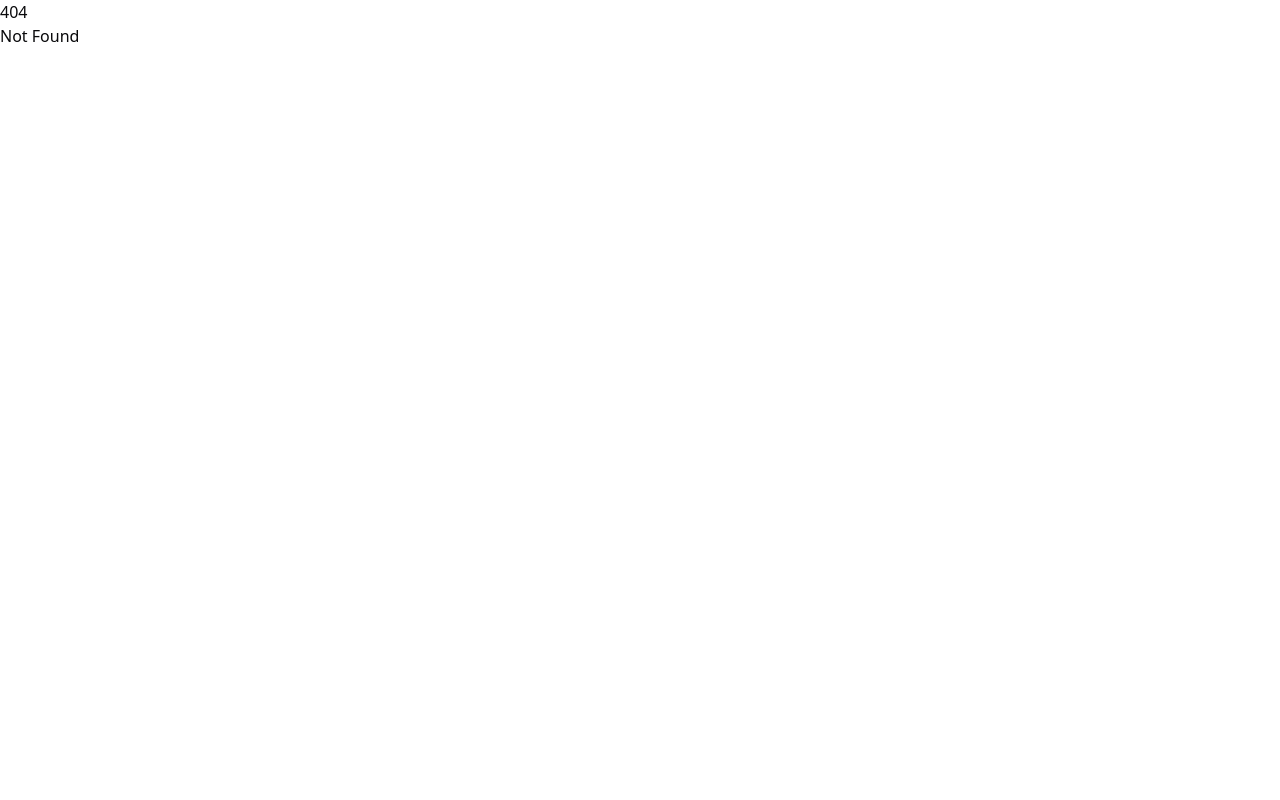
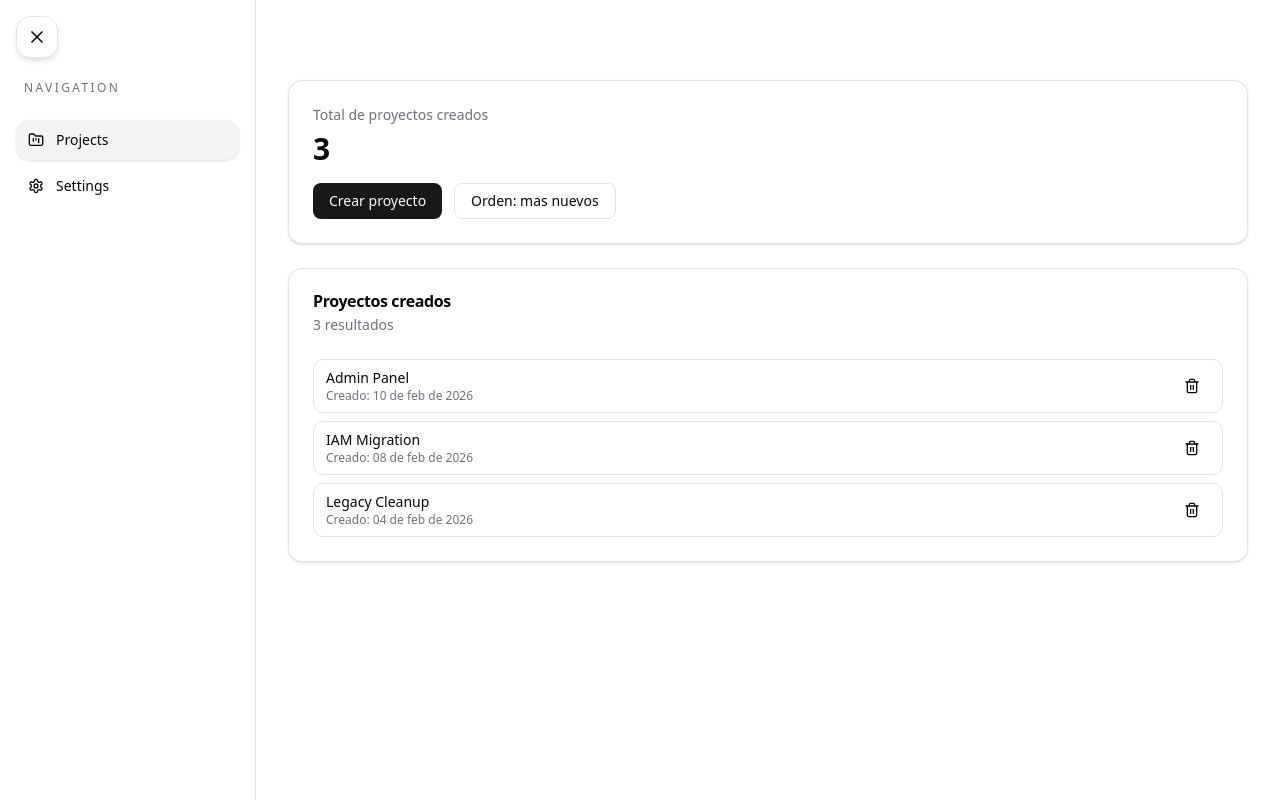
Before and after one commit to zGIKS/IAM-admin-panel, a SvelteKit app: page /dashboard/projects in a window 1280 px wide. Before the commit this address had no page. Built offline with nearby package versions, Linux system fonts and the light colour scheme.

Commit message:
feat: implement dashboard layout and project management features

```diff
--- /dev/null
+++ b/src/routes/dashboard/+layout.svelte
@@ -0,0 +1,68 @@
+<script lang="ts">
+	import { page } from "$app/state";
+	import { FolderKanban, Menu, Settings, X } from "@lucide/svelte";
+	import { fly } from "svelte/transition";
+
+	let { children } = $props();
+	let sidebarOpen = $state(true);
+
+	const navigationItems = [
+		{
+			label: "Projects",
+			href: "/dashboard/projects",
+			icon: FolderKanban
+		},
+		{
+			label: "Settings",
+			href: "/dashboard/settings",
+			icon: Settings
+		}
+	];
+
+	function isActivePath(href: string): boolean {
+		return page.url.pathname === href || page.url.pathname.startsWith(`${href}/`);
+	}
+</script>
+
+<div class="min-h-screen bg-background text-foreground">
+	<button
+		type="button"
+		onclick={() => (sidebarOpen = !sidebarOpen)}
+		class="fixed left-4 top-4 z-30 rounded-xl border bg-card/95 p-2.5 text-foreground shadow-md backdrop-blur-sm transition hover:bg-muted"
+		aria-label="Alternar menu lateral"
+	>
+		{#if sidebarOpen}
+			<X class="size-5" />
+		{:else}
+			<Menu class="size-5" />
+		{/if}
+	</button>
+
+	<div class="flex min-h-screen">
+		{#if sidebarOpen}
+			<aside
+				class="w-64 border-r bg-card/95 px-4 pb-6 pt-20 backdrop-blur-sm"
+				transition:fly={{ x: -12, duration: 180 }}
+			>
+				<div class="mb-6 px-2">
+					<p class="text-xs font-medium uppercase tracking-[0.2em] text-muted-foreground">Navigation</p>
+				</div>
+				<nav class="space-y-1.5">
+					{#each navigationItems as item}
+						<a
+							href={item.href}
+							class={`flex items-center gap-3 rounded-xl px-3 py-2.5 text-sm font-medium transition ${isActivePath(item.href) ? "bg-muted shadow-sm" : "hover:bg-muted/70"}`}
+						>
+							<item.icon class="size-4" />
+							<span>{item.label}</span>
+						</a>
+					{/each}
+				</nav>
+			</aside>
+		{/if}
+
+		<main class="flex-1 px-6 pb-6 pt-20 md:px-8">
+			{@render children()}
+		</main>
+	</div>
+</div>
--- a/src/routes/dashboard/+page.svelte
+++ b/src/routes/dashboard/+page.svelte
@@ -1,16 +1 @@
-<script lang="ts">
-	import { Button } from "$lib/components/ui/button";
-</script>
-
-<main class="flex min-h-screen items-center justify-center bg-background px-6">
-	<section class="w-full max-w-xl rounded-lg border bg-card p-8 text-card-foreground shadow-sm">
-		<h1 class="text-2xl font-semibold">Panel protegido</h1>
-		<p class="mt-2 text-sm text-muted-foreground">
-			El login fue exitoso y esta ruta solo se puede abrir con el token en la cookie de sesion.
-		</p>
-
-		<form method="POST" action="?/logout" class="mt-6">
-			<Button type="submit" variant="outline">Cerrar sesion</Button>
-		</form>
-	</section>
-</main>
+<div></div>
--- /dev/null
+++ b/src/routes/dashboard/projects/+page.svelte
@@ -0,0 +1,94 @@
+<script lang="ts">
+	import { Trash2 } from "@lucide/svelte";
+	import { Button } from "$lib/components/ui/button";
+	import { Card, CardContent, CardDescription, CardHeader, CardTitle } from "$lib/components/ui/card";
+
+	type Project = {
+		id: number;
+		name: string;
+		createdAt: Date;
+	};
+
+	let projects = $state<Project[]>([
+		{ id: 1, name: "IAM Migration", createdAt: new Date("2026-02-08") },
+		{ id: 2, name: "Admin Panel", createdAt: new Date("2026-02-10") },
+		{ id: 3, name: "Legacy Cleanup", createdAt: new Date("2026-02-04") }
+	]);
+
+	let newestFirst = $state(true);
+
+	const sortedProjects = $derived.by(() => {
+		return [...projects].sort((a, b) => {
+			const diff = a.createdAt.getTime() - b.createdAt.getTime();
+			return newestFirst ? -diff : diff;
+		});
+	});
+
+	const createdProjectsCount = $derived(projects.length);
+
+	function deleteProject(id: number) {
+		projects = projects.filter((project) => project.id !== id);
+	}
+
+	function formatDate(date: Date): string {
+		return new Intl.DateTimeFormat("es-AR", {
+			day: "2-digit",
+			month: "short",
+			year: "numeric"
+		}).format(date);
+	}
+</script>
+
+<section class="space-y-6">
+	<Card>
+		<CardHeader class="pb-4">
+			<CardDescription>Total de proyectos creados</CardDescription>
+			<CardTitle class="text-3xl">{createdProjectsCount}</CardTitle>
+		</CardHeader>
+		<CardContent class="flex flex-wrap items-center gap-3">
+			<a
+				href="/dashboard/projects/new"
+				class="inline-flex h-9 items-center justify-center rounded-md bg-primary px-4 py-2 text-sm font-medium text-primary-foreground transition hover:bg-primary/90"
+			>
+				Crear proyecto
+			</a>
+			<Button variant="outline" onclick={() => (newestFirst = !newestFirst)}>
+				{newestFirst ? "Orden: mas nuevos" : "Orden: mas antiguos"}
+			</Button>
+		</CardContent>
+	</Card>
+
+	<Card>
+		<CardHeader>
+			<CardTitle>Proyectos creados</CardTitle>
+			<CardDescription>
+				{sortedProjects.length} resultado{sortedProjects.length === 1 ? "" : "s"}
+			</CardDescription>
+		</CardHeader>
+		<CardContent>
+			{#if sortedProjects.length === 0}
+				<p class="text-sm text-muted-foreground">No hay proyectos para mostrar.</p>
+			{:else}
+				<ul class="space-y-2">
+					{#each sortedProjects as project (project.id)}
+						<li class="flex items-center justify-between rounded-lg border px-3 py-2">
+							<div>
+								<p class="text-sm font-medium">{project.name}</p>
+								<p class="text-xs text-muted-foreground">Creado: {formatDate(project.createdAt)}</p>
+							</div>
+							<Button
+								type="button"
+								variant="ghost"
+								size="icon"
+								onclick={() => deleteProject(project.id)}
+								aria-label={`Borrar ${project.name}`}
+							>
+								<Trash2 class="size-4" />
+							</Button>
+						</li>
+					{/each}
+				</ul>
+			{/if}
+		</CardContent>
+	</Card>
+</section>
--- /dev/null
+++ b/src/routes/dashboard/projects/new/+page.server.ts
@@ -0,0 +1,48 @@
+import { API_BASE_URL } from "$env/static/private";
+import { fail, redirect } from "@sveltejs/kit";
+import type { Actions } from "@sveltejs/kit";
+
+const TENANTS_PATH = "/api/v1/tenants";
+
+export const actions: Actions = {
+	default: async ({ request, fetch, cookies }) => {
+		const token = cookies.get("admin_session");
+
+		if (!token) {
+			throw redirect(303, "/");
+		}
+
+		const data = await request.formData();
+		const name = String(data.get("name") ?? "").trim();
+
+		if (!name) {
+			return fail(400, { error: "El nombre del proyecto es requerido" });
+		}
+
+		const response = await fetch(`${API_BASE_URL}${TENANTS_PATH}`, {
+			method: "POST",
+			headers: {
+				authorization: `Bearer ${token}`,
+				"content-type": "application/json"
+			},
+			body: JSON.stringify({ name })
+		});
+
+		if (!response.ok) {
+			let message = "No se pudo crear el proyecto";
+
+			try {
+				const body = await response.json();
+				if (typeof body?.message === "string" && body.message.length > 0) {
+					message = body.message;
+				}
+			} catch {
+				// keep default message
+			}
+
+			return fail(response.status, { error: message });
+		}
+
+		throw redirect(303, "/dashboard/projects");
+	}
+};
--- /dev/null
+++ b/src/routes/dashboard/projects/new/+page.svelte
@@ -0,0 +1,34 @@
+<script lang="ts">
+	import { Button } from "$lib/components/ui/button";
+	import { Card, CardContent, CardDescription, CardHeader, CardTitle } from "$lib/components/ui/card";
+	import { Input } from "$lib/components/ui/input";
+	import { Label } from "$lib/components/ui/label";
+
+	let { form } = $props();
+</script>
+
+<section class="mx-auto w-full max-w-lg">
+	<Card>
+		<CardHeader>
+			<CardTitle>Crear proyecto</CardTitle>
+			<CardDescription>Ingresa el nombre para crear un nuevo proyecto.</CardDescription>
+		</CardHeader>
+		<CardContent>
+			<form method="POST" class="space-y-4">
+				<div class="space-y-2">
+					<Label for="name">Nombre del proyecto</Label>
+					<Input id="name" name="name" type="text" required />
+				</div>
+
+				{#if form?.error}
+					<p class="text-sm text-destructive">{form.error}</p>
+				{/if}
+
+				<div class="flex items-center gap-3">
+					<Button type="submit">Crear</Button>
+					<a href="/dashboard/projects" class="text-sm text-muted-foreground hover:underline">Cancelar</a>
+				</div>
+			</form>
+		</CardContent>
+	</Card>
+</section>
--- /dev/null
+++ b/src/routes/dashboard/settings/+page.server.ts
@@ -0,0 +1,25 @@
+import { dev } from "$app/environment";
+import { adminAuthService } from "$lib/server/admin-auth/admin-auth.service";
+import { redirect, type Actions } from "@sveltejs/kit";
+
+export const actions: Actions = {
+	logout: async ({ cookies, fetch }) => {
+		const token = cookies.get("admin_session");
+
+		if (token) {
+			try {
+				await adminAuthService.logout(token, fetch);
+			} catch {}
+		}
+
+		cookies.set("admin_session", "", {
+			httpOnly: true,
+			secure: !dev,
+			sameSite: "lax",
+			path: "/",
+			maxAge: 0
+		});
+
+		throw redirect(303, "/");
+	}
+};
--- /dev/null
+++ b/src/routes/dashboard/settings/+page.svelte
@@ -0,0 +1,10 @@
+<script lang="ts">
+	import { Button } from "$lib/components/ui/button";
+</script>
+
+<section class="max-w-md">
+	<h2 class="text-base font-semibold">Settings</h2>
+	<form method="POST" action="?/logout" class="mt-4">
+		<Button type="submit" variant="outline">Cerrar sesion</Button>
+	</form>
+</section>
```
